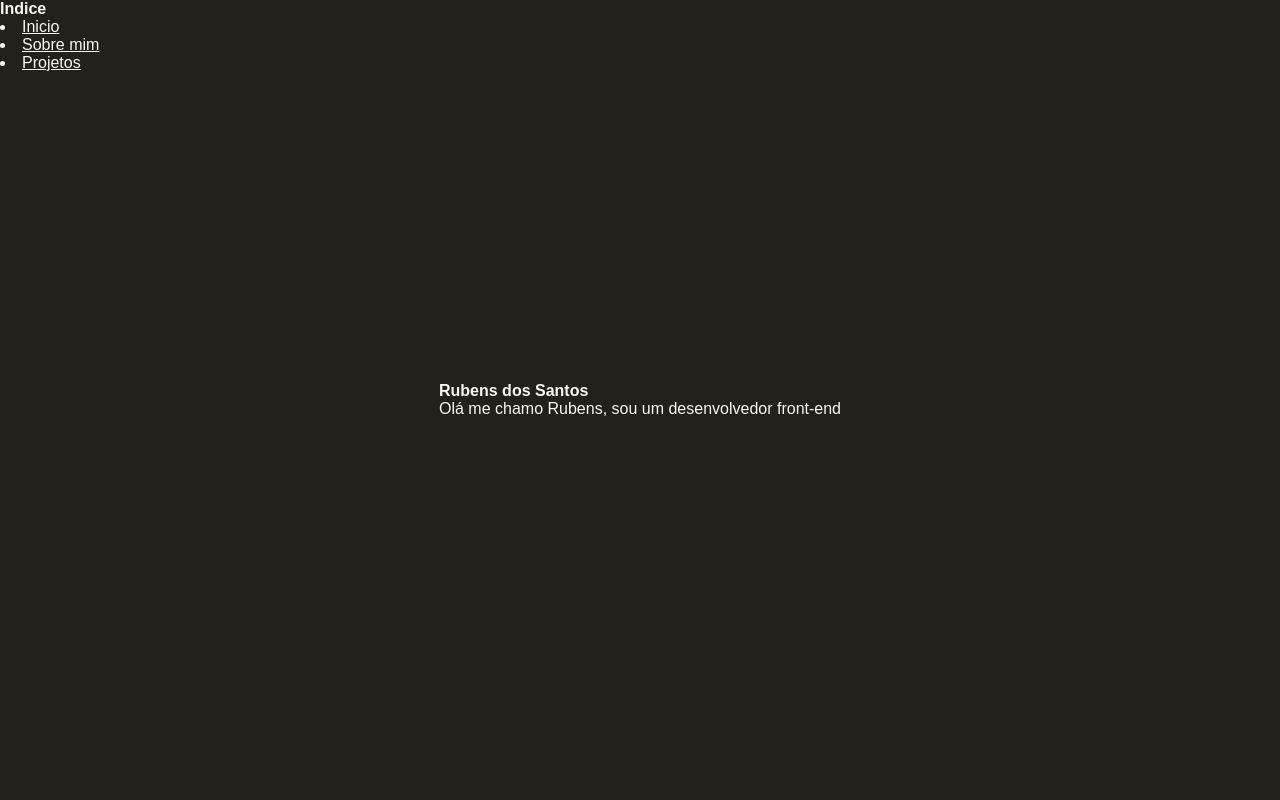
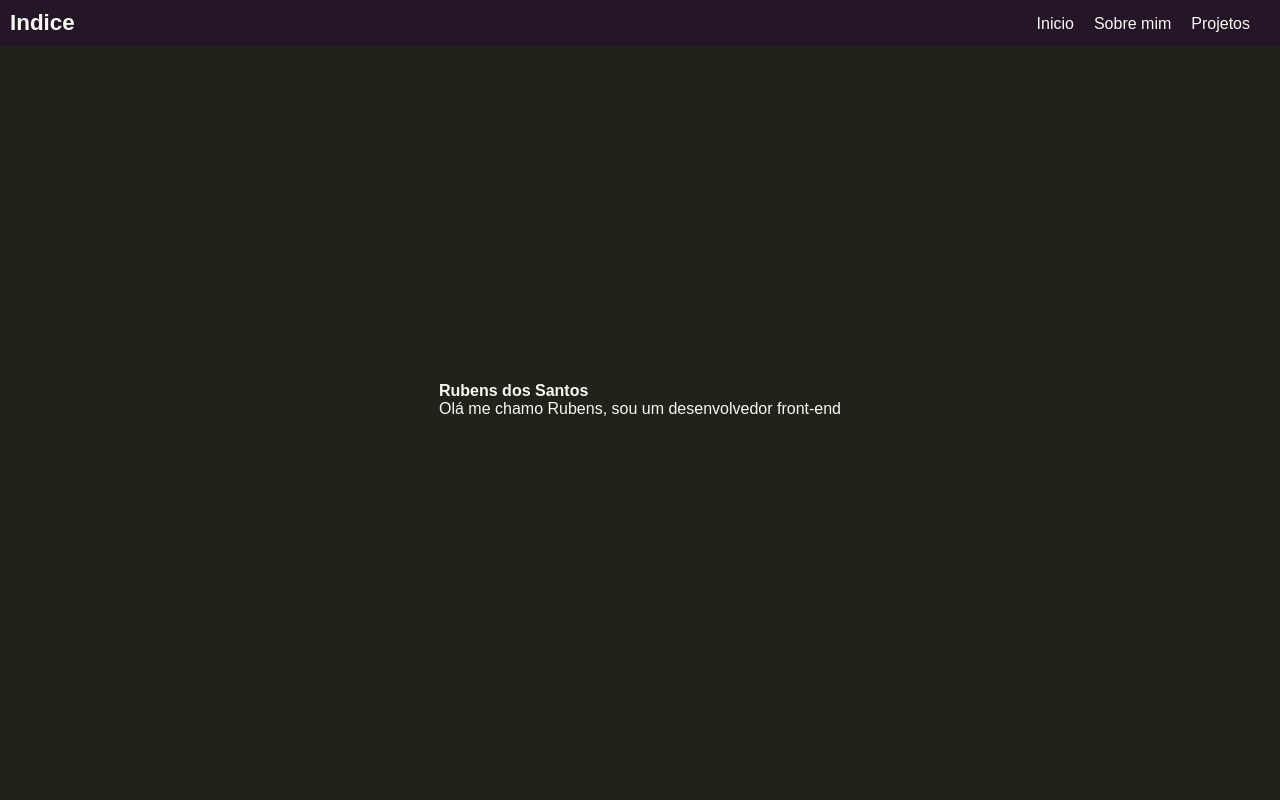
Before and after one commit to kaetaen/my-personal-page, a plain HTML site: page src/index.html in a window 1280 px wide. Shown: the top 800 px of the page. Drawn offline with Linux system fonts and the light colour scheme.

Commit message:
added menu style

```diff
--- a/src/index.html
+++ b/src/index.html
@@ -11,9 +11,11 @@
     <div class="menu">
       <nav>
         <h1> Indice </h1>
-        <li><a  href="#initial-cover"> Inicio </a></li>
-        <li><a href="#about-me"> Sobre mim </a></li>
-        <li><a href="#projects"> Projetos </a></li>
+        <ul>
+          <li><a  href="#initial-cover"> Inicio </a></li>
+          <li><a href="#about-me"> Sobre mim </a></li>
+          <li><a href="#projects"> Projetos </a></li>
+        </ul>
       </nav>
     </div>
 
--- a/src/style.css
+++ b/src/style.css
@@ -17,12 +17,48 @@
   font-size: 1.0em;
   color: #f8f8f2;
   box-sizing: border-box;
+}
+
+.interface {
   background-color: #22221b;
 }
 
   .menu{
     position: fixed;
+    background-color: #241627;
   }
+
+   .menu h1 {
+      font-size: 1.4em;
+    }
+
+    .menu nav {
+      display: flex;
+      flex-direction: row;
+      justify-content: space-between;
+
+      width: 100vw;
+      padding: 10px;
+    }
+
+      .menu ul {
+        display: flex;
+        flex-direction: row;
+        justify-content: space-around;
+
+        margin-right: 10px;
+        padding-top: 5px;
+        list-style: none;
+      }
+
+        .menu li {
+          padding: 0px 10px 0px 10px;
+        }
+
+          .menu a {
+            text-decoration: none;
+          }
+
 
   #initial-cover {
     display: flex;
```
Lines whose indentation alone changed are shown as unchanged.
